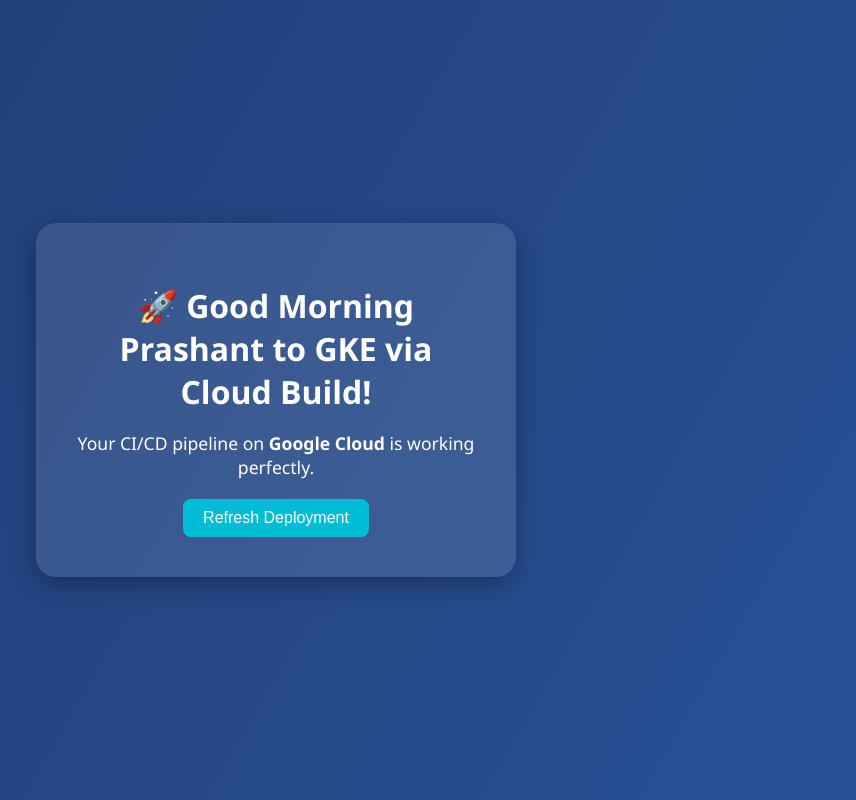
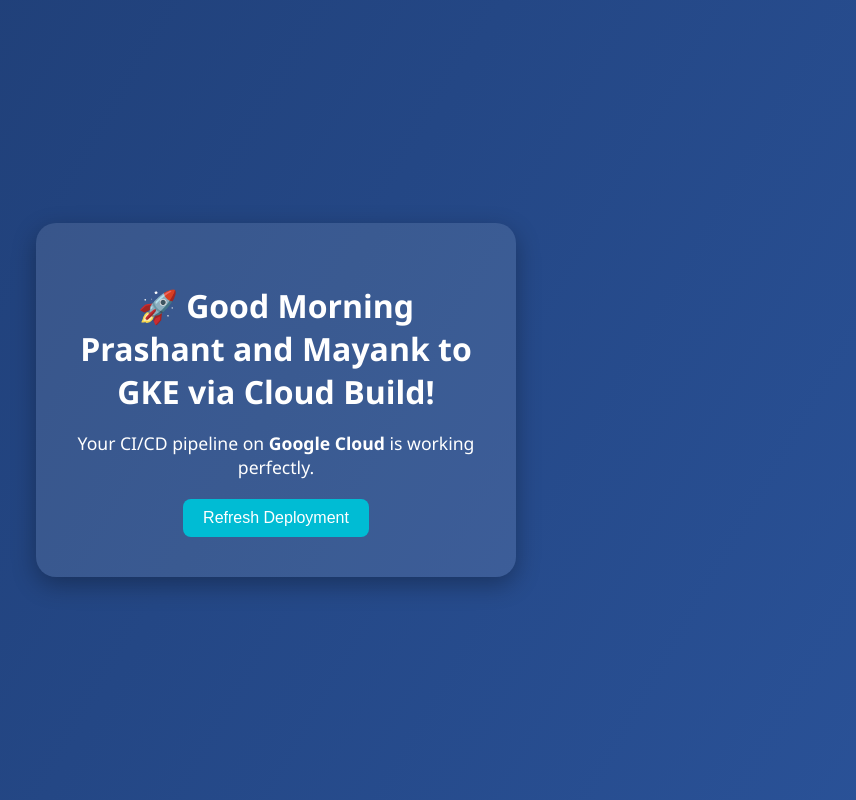
Before and after one commit to Prashantkumar477447/Node.js-Application, a website: page app/views/index.html in a window 1280 px wide. Shown: the whole page, without its empty margins (364-1220 px from the left). Drawn offline with Linux system fonts and the light colour scheme.

Commit message:
Update index.html

```diff
--- a/app/views/index.html
+++ b/app/views/index.html
@@ -8,7 +8,7 @@
 </head>
 <body>
   <div class="container">
-    <h1>🚀 Good Morning Prashant to GKE via Cloud Build!</h1>
+    <h1>🚀 Good Morning Prashant and Mayank to GKE via Cloud Build!</h1>
     <p>Your CI/CD pipeline on <strong>Google Cloud</strong> is working perfectly.</p>
     <button onclick="window.location.reload()">Refresh Deployment</button>
   </div>
```
